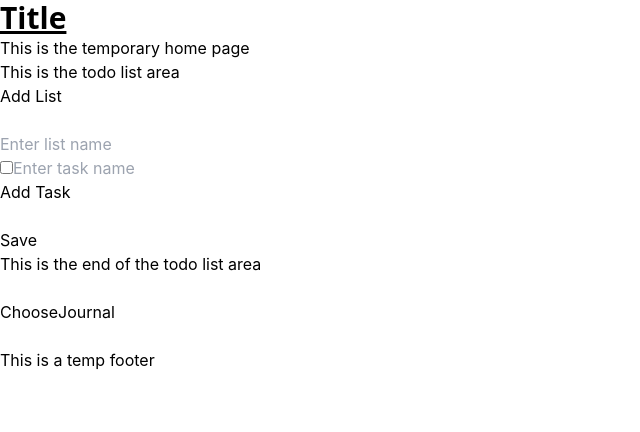
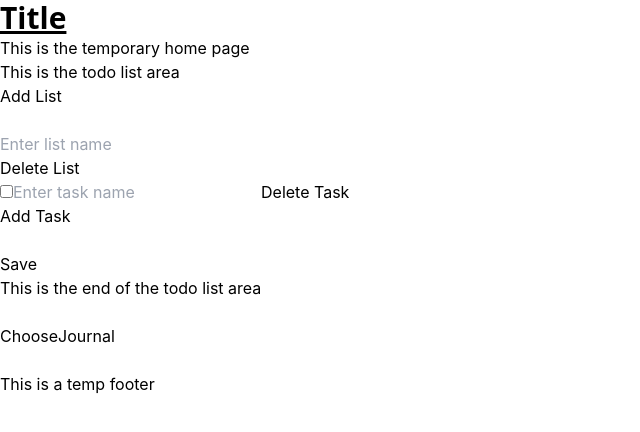
Before and after one commit to cherryontech/comet-cruisers-spring2024, a React (Create React App) app: page / in a window 1280 px wide. Shown: the top 432 px of the page, without its empty margins (0-640 px from the left). Built offline with nearby package versions, Linux system fonts and the light colour scheme.

Commit message:
Add delete list and delete task in todo.js

```diff
--- a/src/js/Todo.js
+++ b/src/js/Todo.js
@@ -79,6 +79,18 @@ const Todo = () => {
     setListsState({ lists });
   };
 
+  const deleteList = (indL) => {
+    const lists = [...listsState.lists];
+    lists.splice(indL, 1);
+    setListsState({ lists });
+  };
+
+  const deleteTask = (indL, indT) => {
+    const lists = [...listsState.lists];
+    lists[indL].tasks.splice(indT, 1);
+    setListsState({ lists });
+  };
+
   const handleFormSubmit = (e) => {
     // prevents form submitting to itself
     e.preventDefault();
@@ -105,6 +117,13 @@ const Todo = () => {
               indexlist={indL}
               onChange={onListChange}></input>
             <br />
+            <button
+              onClick={(event) => {
+                event.preventDefault();
+                deleteList(indL);
+              }}>
+              Delete List
+            </button>
             {list.tasks.map((task, indT) => (
               <div key={indT} className="task-wrapper">
                 <input
@@ -123,6 +142,13 @@ const Todo = () => {
                   indexlist={indL}
                   indextask={indT}
                   onChange={onTaskChange}></input>
+                <button
+                  onClick={(event) => {
+                    event.preventDefault();
+                    deleteTask(indL, indT);
+                  }}>
+                  Delete Task
+                </button>
               </div>
             ))}
             <button
```
